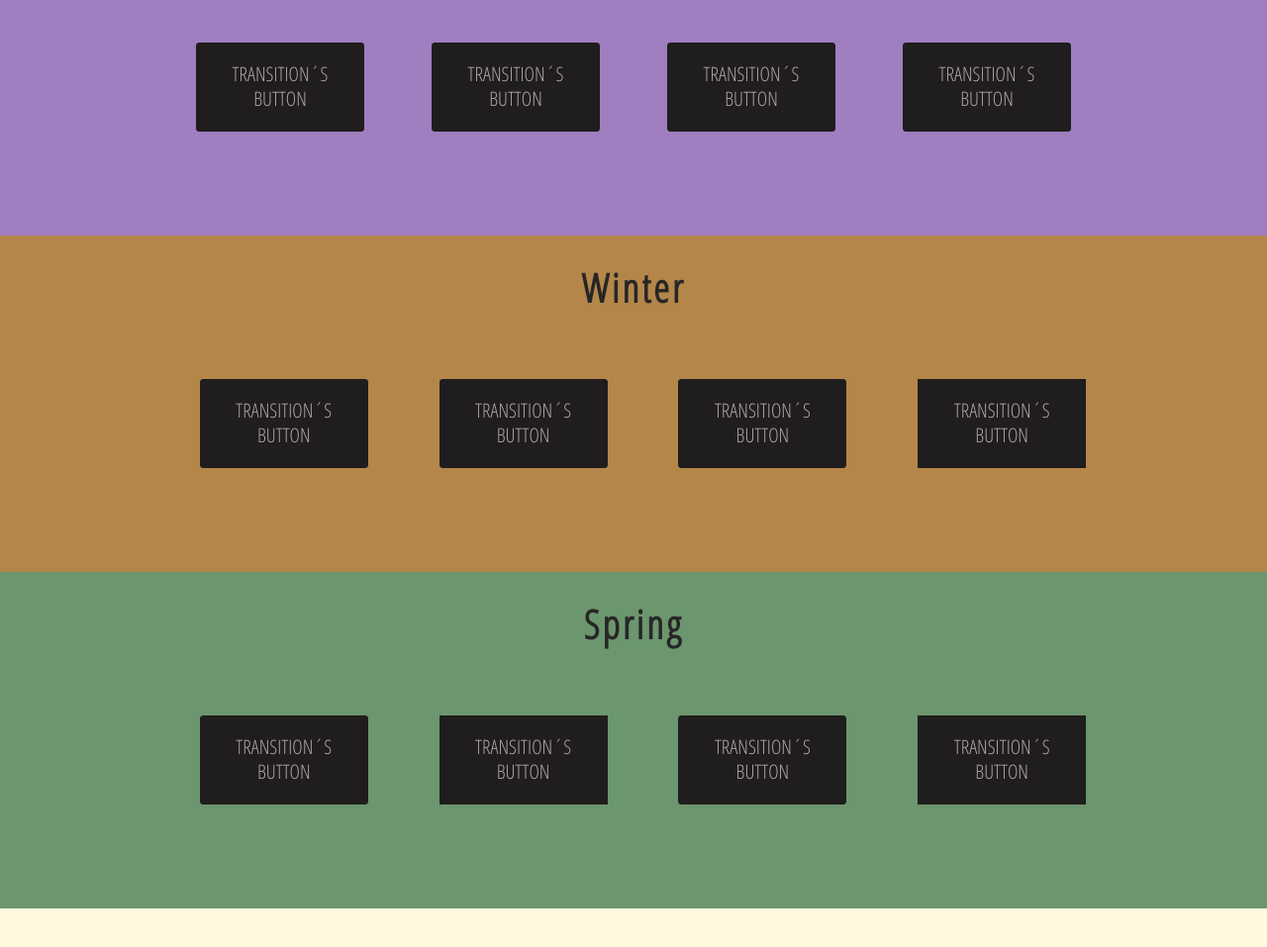
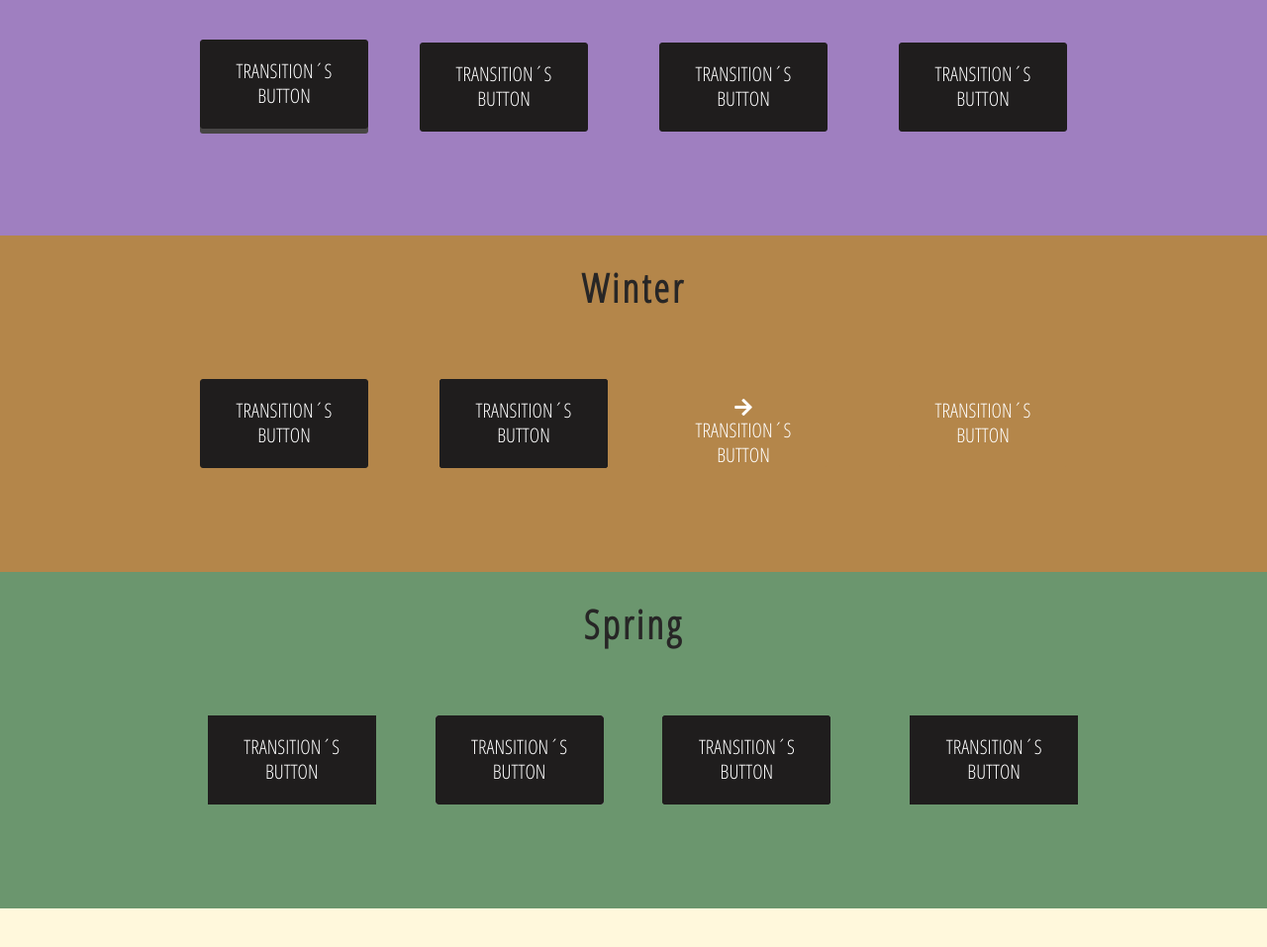
Before and after one commit to JessK84/Transitions, a plain HTML site: page Index.html in a window 1280 px wide. Shown: the part 675-1632 px from the top of the page at 99% size. Drawn offline with Linux system fonts and the light colour scheme.

Commit message:
subo trabajo final

```diff
--- a/Index.html
+++ b/Index.html
@@ -35,10 +35,13 @@
         <section class="container-two">
             <h3>Auntumn</h3>
                 <div class="button-one">
-                    <button class="box-five">TRANSITION´S BUTTON</button>
+                    <div class="sub-box">
+                        <button class="box-five">TRANSITION´S BUTTON</button>
+                        <button class="box-five-bis">TRANSITION´S BUTTON</button>
+                    </div>
                     <button class="box-six">TRANSITION´S BUTTON</button>
                     <button class="box-seven">TRANSITION´S BUTTON</button>
-                    <button class="box-eight"> TRANSITION´S BUTTON</button>
+                    <button class="box-eleven">TRANSITION´S BUTTON</button>
                 </div>
         </section>
 
@@ -46,21 +49,35 @@
             <h3>Winter</h3>
                 <div class="button-one">
                     <button class="box-nine">TRANSITION´S BUTTON</button>
-                    <button class="box-ten">TRANSITION´S BUTTON</button>
-                        <button class="box-eleven">TRANSITION´S BUTTON</button>
-                    <div class="icon-box">
-                        <button class="box-icon"><i class="far fa-smile-beam icon-one"></i></button>
-                        <button class="box-twelve">TRANSITION´S BUTTON </button>
+                    <div class="sub-box">
+                        <button class="box-sixteen-bis">TRANSITION´S BUTTON
+                        <button class="box-sixteen">TRANSITION´S BUTTON</button>
                     </div>
+                    <button class="box-eight"> <i class="fas fa-arrow-right icon-three"></i>TRANSITION´S BUTTON</button>
+                    <button class="box-seventeen">TRANSITION´S BUTTON</button>
                 </div>
         </section>
 
         <section class="container-four">
             <h3>Spring</h3>
                 <div class="button-one">
-                    <button class="box-fifteen">TRANSITION´S BUTTON</button>
-                    <button class="box-sisteen">TRANSITION´S BUTTON</button>
-                    <button class="box-seventeen">TRANSITION´S BUTTON</button>
+                    <div class="sub-box">
+                        <button class="box-fourteen">I´M BUTTON
+                            <i class="fas fa-gifts icon-two"></i>
+                        </button>
+                        <button class="box-fifteen">TRANSITION´S BUTTON</button>
+                    </div>
+                    <div class="sub-box">
+                        <button class="box-fourteen-bis">
+                            <i class="fas fa-ice-cream icon-one"></i>
+                        </button>
+                        <button class="box-ten">TRANSITION´S BUTTON</button>
+                    </div>
+
+                    <div class="sub-box-one">
+                        <button class="box-icon"><i class="far fa-smile-beam icon-one"></i></button>
+                        <button class="box-twelve">TRANSITION´S BUTTON </button>
+                    </div>
                     <div class="icon-box">
                         <button class="box-poo"><i class="fas fa-poo icon-one"> </i></button>
                         <button class="box-eighteen">TRANSITION´S BUTTON</button>
--- a/Styles.css
+++ b/Styles.css
@@ -57,8 +57,8 @@ h3 {
     width: 100%;
     height: 340px;
     transition: all;
-    overflow: hidden;
     margin: 0px;
+    padding: 0px;
 }
 .container-one {
     background-color: rgb(231, 103, 129);
@@ -93,33 +93,24 @@ h3 {
 .box-ten,
 .box-eleven,
 .box-twelve,
+.box-fourteen
 .box-fifteen,
 .box-sixteen,
 .box-seventeen{
-    transition-property: all, .7s 2.4s;
+    transition-property: all;
     overflow: hidden;
     border-radius: 3px;
 }
-button {
-    background-color: rgb(31, 29, 29);
-    color: white;
-    display: flex;
-    overflow: hidden;
 
-}
-
-.box-eighteen{
-    transition-property: all, .7s 2.4s;
-    overflow: hidden;
-}
 .button-one {
-    margin: 40px 150px;
+    margin: 0px 150px;
     display: flex;
     flex-direction: row;
     justify-content: space-evenly;
+    padding: 0px;
 }
-
-button {
+.box-seventeen,
+.box-eight {
     width: 170px;
     height: 90px;
     margin: 40px 20px;
@@ -133,38 +124,131 @@ button {
     text-align: center;
     font-size: 20px;
     font-weight: 100;
-    color: rgb(177, 165, 165);
+    cursor: pointer;
+    border: 1px solid rgb(180, 134, 74);
+    background-color: rgb(180, 134, 74) ;
+    color: white;
+}
+button{
+    width: 170px;
+    height: 90px;
+    margin: 40px 20px;
+    padding: 18px;
+    display: flex;
+    flex-direction: row;
+    justify-content: center;
+    flex-wrap: wrap;
+    font-family: 'Open Sans Condensed', sans-serif;
+    line-height: 25px;
+    text-align: center;
+    font-size: 20px;
+    font-weight: 100;
     cursor: pointer;
     border: 1px solid rgb(31, 29, 29);
-
+    background-color: rgb(31, 29, 29);
+    color: white;
 }
 
 .icon-box {
     width: 191px;
-    height: 148px;
+    height: 220px;
     overflow: hidden;
     margin: 0px;
+}
+.box-five-bis {
+    position: absolute;
+    bottom: -28px;
+    border-radius: 3px;
+}
+.box-five {
+    position: relative;
+    top: 2px;
+    border: rgb(71, 69, 69);
+    background-color: rgb(71, 69, 69);
+    border-radius: 3px;
 }
 .box-eighteen {
     position: relative;
     bottom: 130px;
     border-radius: none;
-
 }
 .icon-one {
     font-size: 50px;
+    text-align: center;
+}
+.icon-two {
+    font-size: 30px;
+    text-align: center;
+    padding-left: 28px;
+}
+.icon-three {
+    display: none;
 }
 .box-twelve {
     position:relative;
-    bottom: -0px;
+    top: 0px;
+}
+.box-fourteen {
+    background-color: rgb(107, 150, 110);
+    border: 2px solid white;
+    padding: 15px 38px;
+    display: flex;
+    flex-direction: column;
+    justify-content: start;
+}
+.box-sixteen-bis {
+    background-color:rgb(180, 134, 74) ;
+    border: 2px solid rgb(31, 29, 29);
+    border-radius: 3px;
+}
+.box-fourteen-bis {
+    background-color:rgb(107, 150, 110);
+    border:0.5px solid white;
+    border-radius: 3px ;
 }
 
-
+.box-fifteen,
+.box-sixteen,
+.box-ten {
+    position: absolute;
+    bottom: -31px;
+}
+.box-icon-bis {
+    position: relative;
+    bottom: 0px;
+    border-radius: 3px;
+    border: 1px solid rgb(43, 40, 40);
+    background-color: rgb(43, 40, 40);
+}
 
 .box-icon {
     position: absolute;
+    border-radius: 3px;
+    border: 1px solid rgb(43, 40, 40);
+    background-color: rgb(43, 40, 40);
+}
+.sub-box {
+    margin: 0px;
+    padding: 0px;
+    height: 139px;
+    width: 190px;
+    overflow: hidden;
+    position: relative;
+    bottom: 0px;
+}
+.sub-box-one {
+    margin: 0px;
+    padding: 0px;
+    height: 239px;
+    overflow: hidden;
+    position: relative;
+    bottom: 0px;
 }
 
+.box-poo-one {
+    position: relative;
+    bottom: 500px;
+}
 /*-----------------------------------------------------------------------
 --------------------------------------------------------------------------
                               TRANSITION BUTTON:HOVER
@@ -173,17 +257,15 @@ button {
 .box-one:hover {
     color: white;
     font-family: 'Shadows Into Light', cursive;
-    font-size: 45px;
-    transform: scale(1) rotate(-3600deg);
+    letter-spacing: 1px;
+    transform:scale(1.5) rotate(-3600deg);
     transition: 4s;
-    line-height: 60px;
+    line-height: 40px;
     opacity: 90%;
     background-color: rgb(231, 103, 129);
     border: 0px solid rgb(231, 103, 129);
     position: relative;
     box-shadow: none;
-    width: 300px;
-    height: 200px;
     margin: 0px;
 }
 .box-two:hover {
@@ -197,19 +279,20 @@ button {
     box-shadow: none;
 }
 .box-three:hover {
-    transform: scale(.8);
-    transition: 2s;
-    background-color: rgb(80, 77, 77);
+    transform: scaleY(.7) skew(-20deg);
+    background-color: rgb(231, 103, 129);
     color: cornsilk;
     box-shadow: none;
-    font-weight: 700;
-    border: 1px solid white;
-    border-radius: 0px;
+    font-weight: 100;
+    border: 3px solid white;
+    letter-spacing: 2px;
+    border-radius: 3px;
+    transition: .8s, 1s;
 }
 
 .box-four:hover  {
     font-size: 26px;
-    background-color:rgb(231, 103, 129) ;
+    background-color: rgba(255, 255, 255, 0.1) ;
     border: 1px solid white;
     color: white;
     position: relative;
@@ -218,12 +301,12 @@ button {
     transition-duration: .3s;
     transition-delay: .3s;
 }
-.box-five:hover {
-    top: -120px;
-    right: -120px;
+.box-five-bis:hover {
+    transition-duration: .9s;
     position: relative;
+    top: 2px;
+
 }
-
 .box-six:hover {
     transition-timing-function: 0.6s cubic-bezier(0.39, 0.575, 0.565, 1);
     top:8px;
@@ -243,25 +326,61 @@ button {
     height: 90px;
     margin: auto 0px;
 }
+
 .box-eight:hover {
-    transition: .1s, 0.1s .3s;
-    background-color: white;
-    border:1px solid white;
-    transform: rotate(10deg, -10deg);
+    border-left: 3px solid white;
+    padding-left: 1px;
+    transition: .2s;
+    transform: scaleY(.7) translateX(18px);
+    color: white;
+}
+.box-nine:hover {
+    font-size: 24px;
+    padding-bottom: .1px;
+    background-color: rgb(180, 134, 74);
+    border: none;
+    border-bottom: 3px solid black;
+    color: black;
+    transition-delay: .6s;
+    transition: .2s;
+}
+.box-ten:hover {
+    transform: scale(.4)  translate(-170px, -68px);
+    transition-delay: 1.8s;
+    transition: 2.8s;
+}
+.box-eleven:hover {
+    border: 1px solid rgb(49, 46, 46);
+    background-color: rgb(49, 46, 46);
+    color: rgb(219, 213, 213);
+    position: relative;
+    top: 3px;
+    box-shadow: 6px 6px 0px rgb(71, 69, 69);
+}
+.box-seventeen:hover {
+    transform: scale(.8);
+    transition-duration: .3s;
+    border-top: 3px solid white;
+    border-bottom: 3px solid white;
+    padding-top: 2px;
+    padding-bottom: 2px;
+    font-weight: 500 ;
+}
+.box-twelve:hover {
+    transform: scaleY(.4) translateY(125px);
+    transition-delay: .9s;
+    transition: .7s, .4s;
 }
 
-.box-eight:hover {
-    background-color: white;
-    border:1px solid white;
-    transition: .2s, 0.2s;
-    transform: rotate(10deg);
+.box-fifteen:hover {
+    transition-delay: .3s;
+    transform: translateY(165px) rotate(35deg);
+    transition: 3.5s;
 }
-.icon-box:hover .box-icon {
-    transition-delay: .4s;
-    transform: translateY(85px);
-    transition: .7s;
+.box-sixteen:hover {
+    transform: scale(.8);
+    transition-duration: .4s;
 }
-
 .box-eighteen:hover {
     transition-delay: .9s;
     transform: translatex(165px);
```
